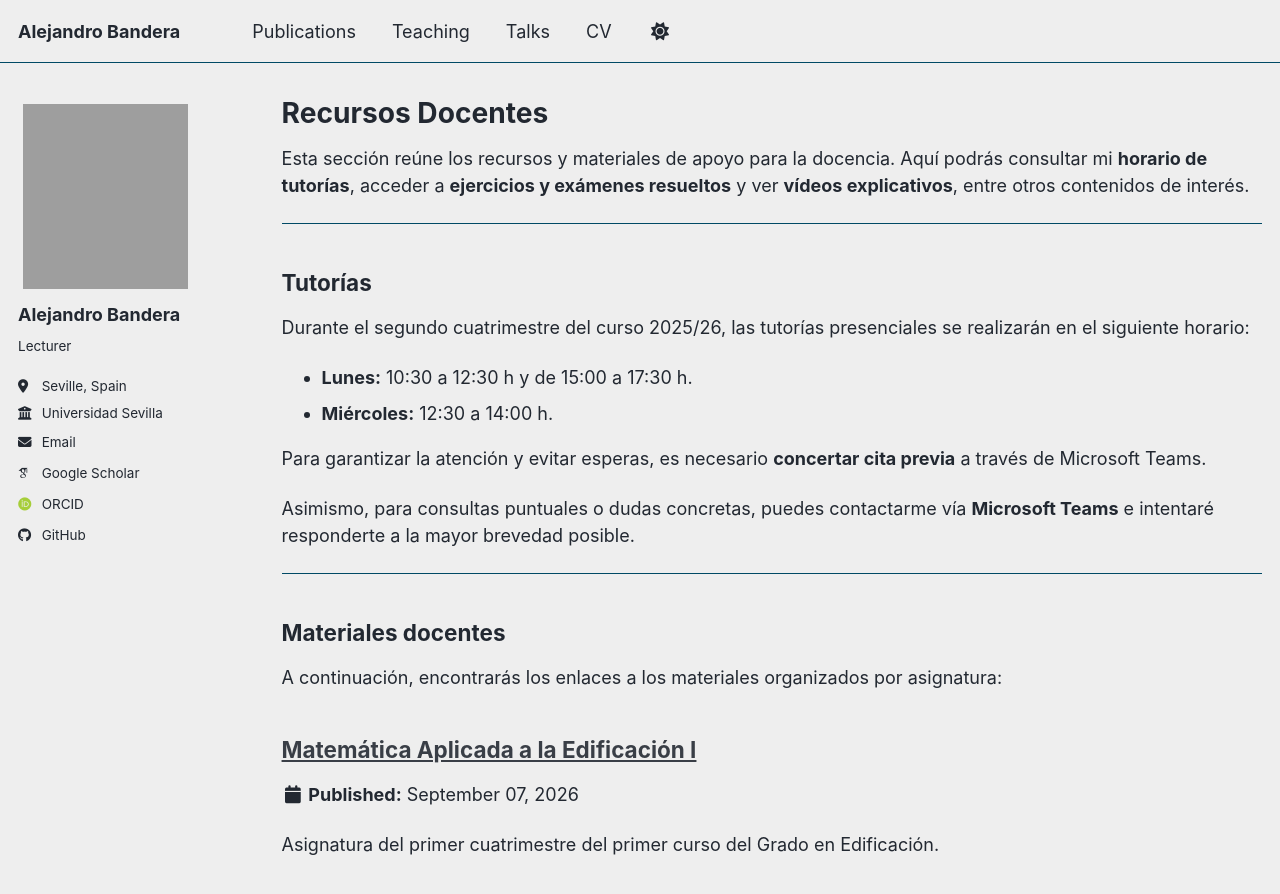
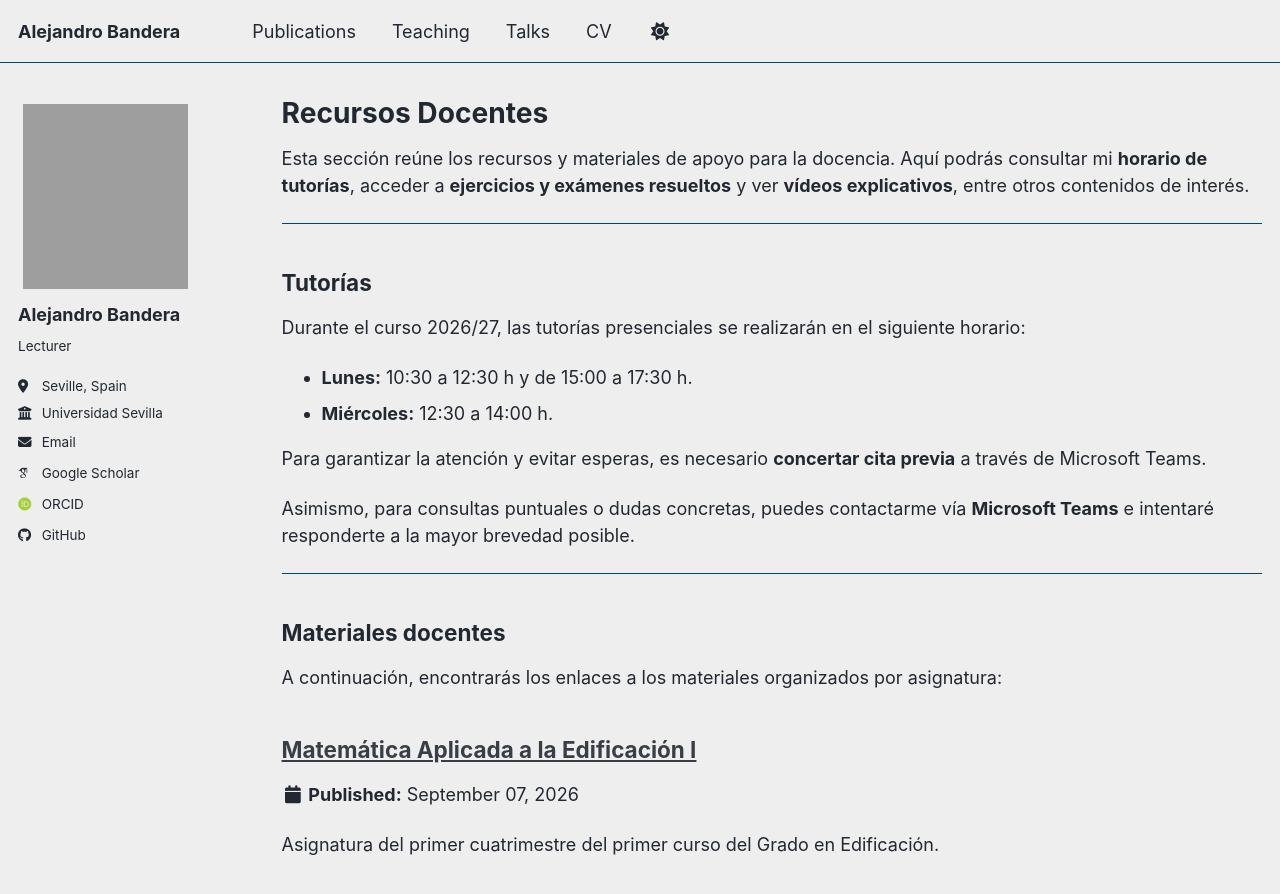
Before and after one commit to abanderam/abanderam.github.io, a Jekyll site: the page built from _pages/teaching-resources.md, in a window 1280 px wide and 900 px high. Shown: the top 894 px of the window. Built offline with Jekyll 4.4.1, drawn with Linux system fonts in a browser that asks for light colours; some web fonts are replaced; a script bundle is joined from its source files by our own code; library files that are not in the unit come from our copies.

Commit message:
Errata en tutorías

```diff
--- a/_pages/teaching-resources.md
+++ b/_pages/teaching-resources.md
@@ -11,7 +11,7 @@ Esta sección reúne los recursos y materiales de apoyo para la docencia. Aquí
 
 ## Tutorías
 
-Durante el segundo cuatrimestre del curso 2025/26, las tutorías presenciales se realizarán en el siguiente horario:
+Durante el curso 2026/27, las tutorías presenciales se realizarán en el siguiente horario:
 
 * **Lunes:** 10:30 a 12:30 h y de 15:00 a 17:30 h.
 * **Miércoles:** 12:30 a 14:00 h.
```
